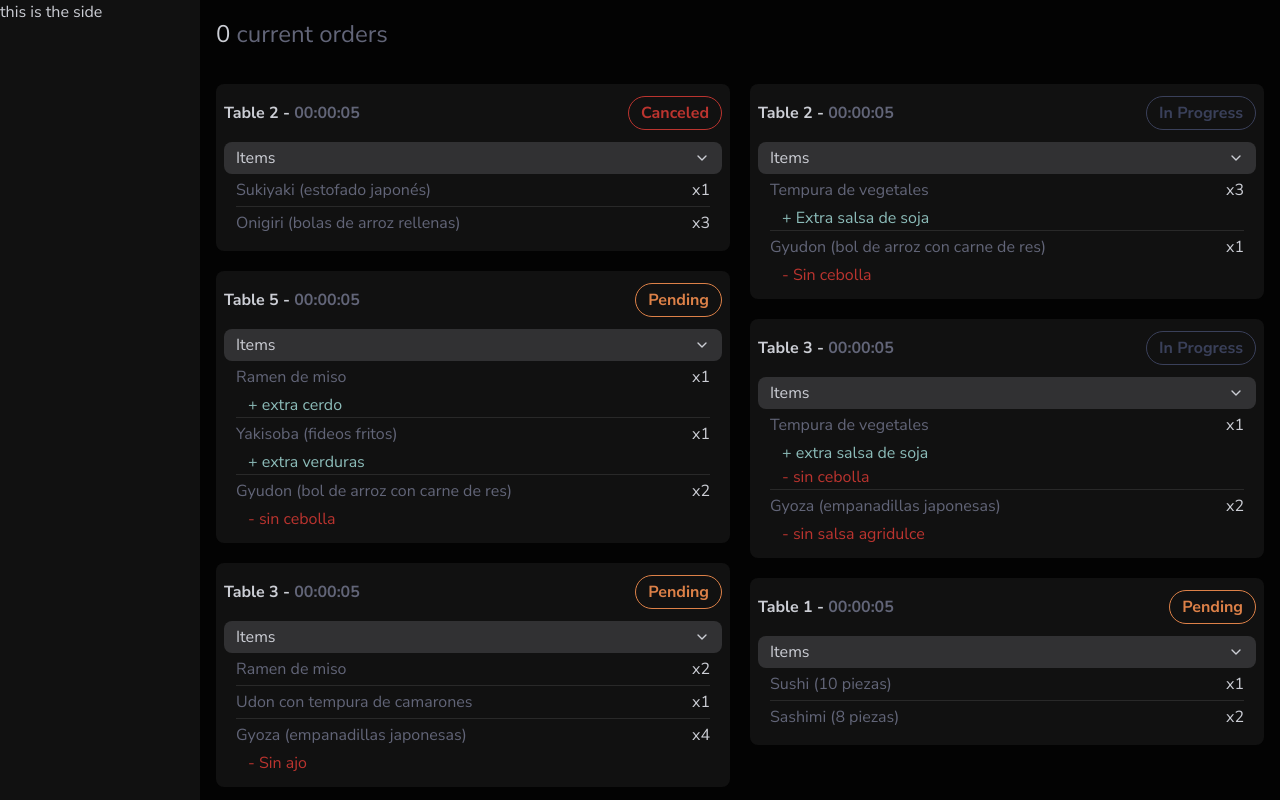
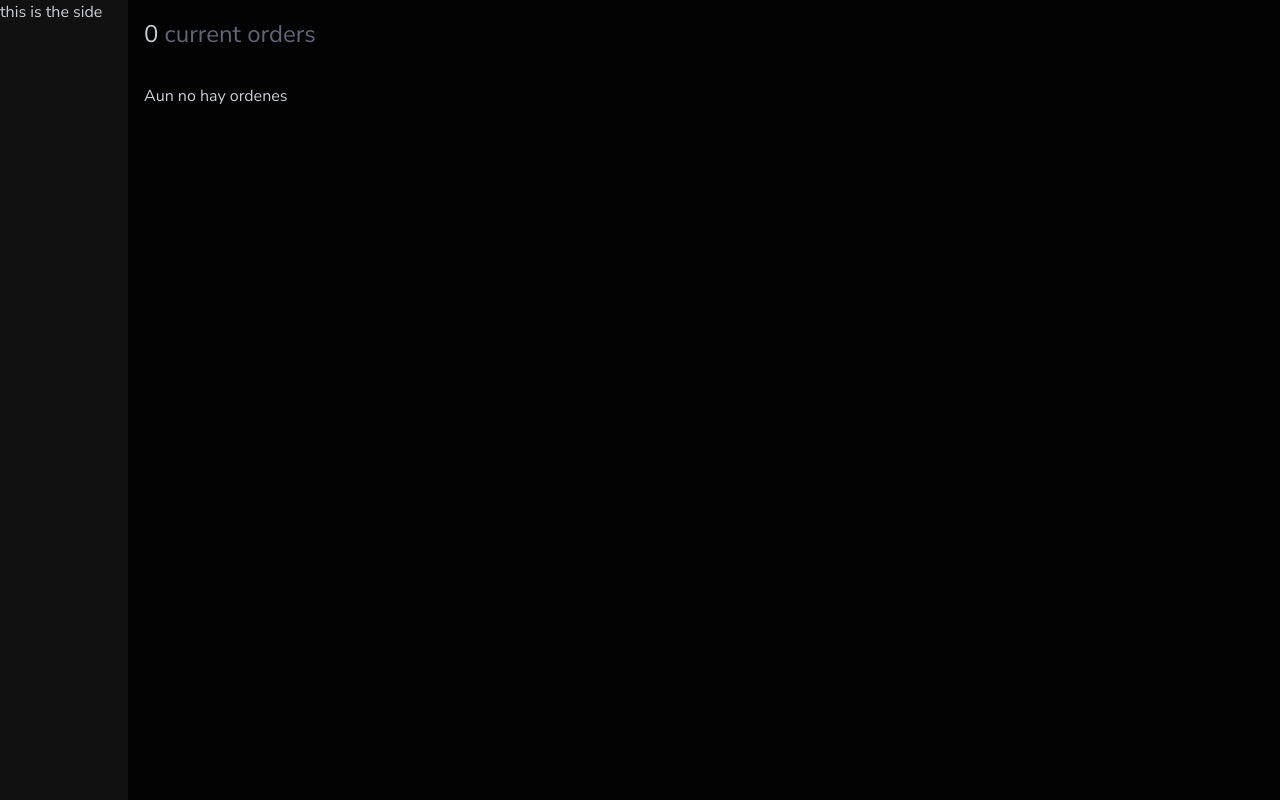
Before and after one commit to SamuelRnn/kds-frontend, a Next.js app: page / in a window 1280 px wide. Built offline with nearby package versions, Linux system fonts and the light colour scheme.

Commit message:
store connection, typing and hook

```diff
--- a/package.json
+++ b/package.json
@@ -9,6 +9,7 @@
     "lint": "next lint"
   },
   "dependencies": {
+    "@reduxjs/toolkit": "^1.9.5",
     "@types/node": "20.4.0",
     "@types/react": "18.2.14",
     "@types/react-dom": "18.2.6",
@@ -18,6 +19,7 @@
     "react": "18.2.0",
     "react-dom": "18.2.0",
     "react-icons": "^4.10.1",
+    "react-redux": "^8.1.1",
     "styled-components": "^6.0.2",
     "typescript": "5.1.6"
   }
--- a/src/app/(application)/layout.tsx
+++ b/src/app/(application)/layout.tsx
@@ -2,7 +2,8 @@
 
 import AppLayout from '@/components/app-layout'
 import { styled } from 'styled-components'
-
+import { Provider } from 'react-redux'
+import { store } from '@/store/store'
 interface Props {
 	children: React.ReactNode
 }
@@ -14,8 +15,10 @@ const StyledPageContainer = styled.main`
 
 export default function Layout({ children }: Props) {
 	return (
-		<AppLayout>
-			<StyledPageContainer>{children}</StyledPageContainer>
-		</AppLayout>
+		<Provider store={store}>
+			<AppLayout>
+				<StyledPageContainer>{children}</StyledPageContainer>
+			</AppLayout>
+		</Provider>
 	)
 }
--- a/src/app/(application)/page.tsx
+++ b/src/app/(application)/page.tsx
@@ -1,6 +1,4 @@
 'use client'
-
-import { orders } from '@public/¨mock-data.json'
 
 import { StyledPageTitle, StyledPageTitleSpan } from '@/components/_common/common-styles'
 import OrdersContainer from '@/components/orders-container'
@@ -9,12 +7,14 @@ import OrderCard from '@/components/order-card/order-card'
 import { OrderInterface } from '@/interfaces/order.interface'
 
 import sortOrdersByDate from '@/helpers/sort-orders-by-date'
+import useOrdersStore from '@/hooks/use-orders-store'
 
 export default function Home() {
+	const { orders } = useOrdersStore()
 	return (
 		<>
 			<StyledPageTitle>
-				<StyledPageTitleSpan>0</StyledPageTitleSpan> current orders
+				<StyledPageTitleSpan>{orders.length}</StyledPageTitleSpan> current orders
 			</StyledPageTitle>
 
 			<OrdersContainer>
--- a/src/components/app-layout.tsx
+++ b/src/components/app-layout.tsx
@@ -1,6 +1,6 @@
 import { styled } from 'styled-components'
 
-import Sidebar from './sidebar'
+import Sidebar from './sidebar/sidebar'
 
 const StyledAppContainer = styled.div`
 	display: grid;
--- a/src/components/sidebar.tsx
+++ b/src/components/sidebar/sidebar.tsx
@@ -1,7 +1,7 @@
 import { styled } from 'styled-components'
 
 const StyledSidebarContainer = styled.div`
-	width: 200px;
+	width: 8rem;
 	height: 100%;
 	background-color: var(--colors-lightning-black-800);
 `
--- /dev/null
+++ b/src/hooks/use-orders-store.ts
@@ -0,0 +1,16 @@
+import { OrderItem, OrderStatus } from '@/interfaces/order.interface'
+import { ordersActions } from '@/store/slices/orders-slice'
+import { AppDispatch, RootState } from '@/store/store'
+import { useDispatch, useSelector } from 'react-redux'
+
+export default function useOrdersStore() {
+	const orders = useSelector((state: RootState) => state.orders.orders)
+	const dispatch = useDispatch<AppDispatch>()
+
+	return {
+		orders,
+		addOrder: (order: OrderItem) => dispatch(ordersActions.addOrder(order)),
+		changeOrderStatus: (orderId: string, newStatus: OrderStatus) =>
+			dispatch(ordersActions.changeOrderStatus({ newStatus, orderId })),
+	}
+}
--- /dev/null
+++ b/src/store/slices/orders-slice.ts
@@ -0,0 +1,27 @@
+import { OrderInterface, OrderItem, OrderStatus } from '@/interfaces/order.interface'
+import { createSlice } from '@reduxjs/toolkit'
+import type { PayloadAction } from '@reduxjs/toolkit'
+
+export interface OrdersState {
+	orders: OrderInterface[]
+}
+
+const initialState: OrdersState = {
+	orders: [],
+}
+
+export const ordersSlice = createSlice({
+	name: 'counter',
+	initialState,
+	reducers: {
+		addOrder: (state, action: PayloadAction<OrderItem>) => {},
+		changeOrderStatus: (
+			state,
+			action: PayloadAction<{ orderId: string; newStatus: OrderStatus }>
+		) => {},
+	},
+})
+
+// Action creators are generated for each case reducer function
+export const ordersActions = ordersSlice.actions
+export const ordersReducer = ordersSlice.reducer
--- /dev/null
+++ b/src/store/store.ts
@@ -0,0 +1,12 @@
+import { configureStore } from '@reduxjs/toolkit'
+import { ordersReducer } from './slices/orders-slice'
+
+export const store = configureStore({
+	reducer: {
+		orders: ordersReducer,
+	},
+	devTools: process.env.NODE_ENV !== 'production',
+})
+
+export type RootState = ReturnType<typeof store.getState>
+export type AppDispatch = typeof store.dispatch
--- a/tsconfig.json
+++ b/tsconfig.json
@@ -21,7 +21,7 @@
 		],
 		"paths": {
 			"@/*": ["./src/*"],
-			"@public/¨*": ["./public/*"]
+			"@public/*": ["./public/*"]
 		}
 	},
 	"include": ["next-env.d.ts", "**/*.ts", "**/*.tsx", ".next/types/**/*.ts"],
```
Also changed, not shown: src/components/new-order-modal/modal-trigger.tsx (added), src/components/new-order-modal/modal.tsx (added), 1 other file (tests, documents, lock files or other folders).
